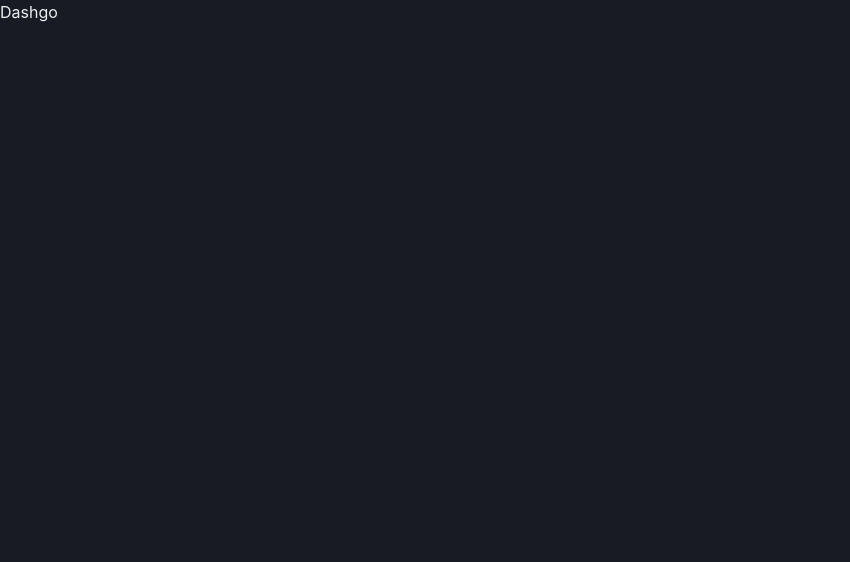
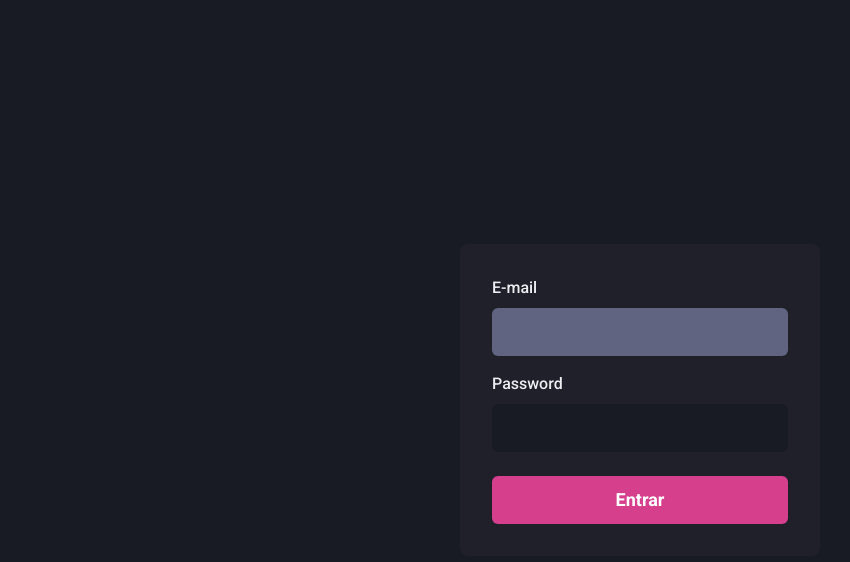
Before and after one commit to HemersonChaves/Construindo-interfaces-do-futuro, a Next.js app: page / in a window 1280 px wide. Shown: the top 562 px of the page, without its empty margins (0-850 px from the left). Built offline with nearby package versions, Linux system fonts and the light colour scheme.

Commit message:
feat(Sign in): adiciona Button, Flex, Input, Stack, FormLabel, FormControl do chakra

```diff
--- a/src/pages/index.tsx
+++ b/src/pages/index.tsx
@@ -1,7 +1,57 @@
-import Head from 'next/head'
+import { Button, Flex, Input, Stack, FormLabel, FormControl } from '@chakra-ui/react';
 
 export default function Home() {
   return (
-    <h1>Dashgo</h1>
+    <Flex
+      w='100vw'
+      h='100vh'
+      align='center'
+      justify='center'
+    >
+      <Flex
+        as='form'
+        w='100%'
+        maxWidth={360}
+        bg='gray.800'
+        p='8'
+        borderRadius={8}
+        flexDir='column'
+
+      >
+        <Stack spacing='4'>
+          <FormControl>
+            <FormLabel htmlFor='email'>E-mail</FormLabel>
+            <Input
+              name='email'
+              type='email'
+              id='email'
+              focusBorderColor='pink.500'
+              bgColor='gray.500'
+              variant='filled'
+              _hover={{
+                bgColor: 'gray.900',
+              }}
+              size='lg'
+            />
+          </FormControl>
+          <FormControl>
+            <FormLabel htmlFor='password'>Password</FormLabel>
+            <Input
+              name='password'
+              type='password'
+              id='password'
+              focusBorderColor='pink.500'
+              bgColor='gray.900'
+              variant='filled'
+              _hover={{
+                bgColor: 'gray.900',
+              }}
+              size='lg'
+            />
+          </FormControl>
+        </Stack>
+        <Button type='submit' mt='6' colorScheme="pink" size='lg'>Entrar</Button>
+      </Flex>
+    </Flex>
   )
 }
--- a/src/styles/theme.ts
+++ b/src/styles/theme.ts
@@ -15,6 +15,10 @@
             "50": "#EEEEF2",
         }
     },
+    fonts:{
+        heading: 'Roboto',
+        body: 'Roboto',
+    },
     styles: {
         global: {
             body: {
```
